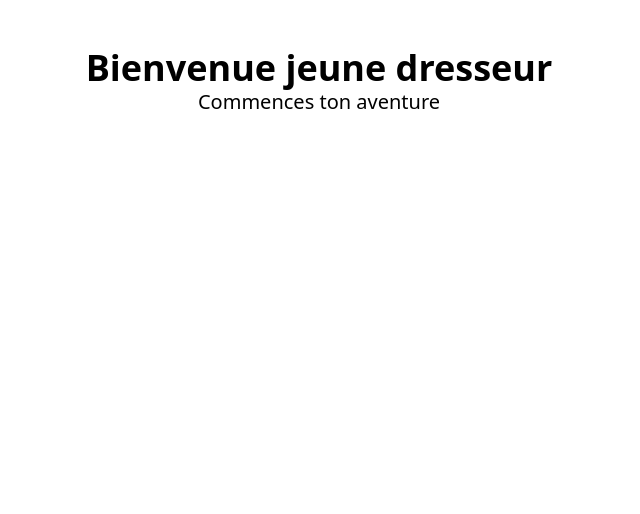
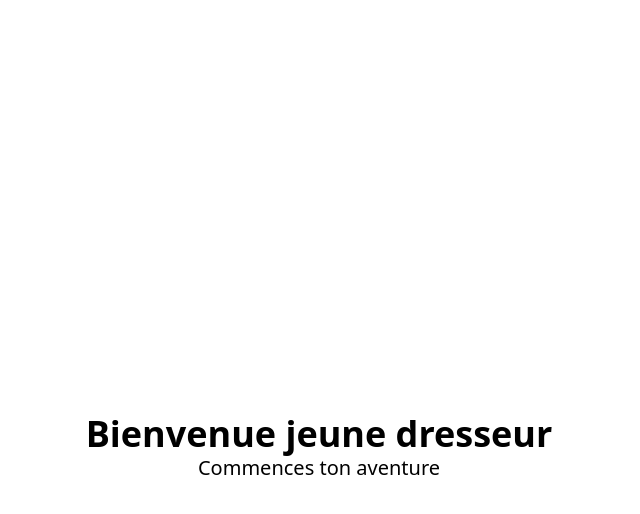
Before and after one commit to ReadyToDevNow/PokemonTrainer, a Vue app: page / in a window 1280 px wide. Shown: the top 514 px of the page, without its empty margins (321-961 px from the left). Built offline with nearby package versions, Linux system fonts and the light colour scheme.

Commit message:
feat(): Create PokeGame components

```diff
--- a/package.json
+++ b/package.json
@@ -12,6 +12,7 @@
   },
   "dependencies": {
     "@tailwindcss/vite": "^4.0.8",
+    "axios": "^1.7.9",
     "tailwindcss": "^4.0.8",
     "vue": "^3.5.13",
     "vue-router": "^4.5.0"
--- a/src/App.vue
+++ b/src/App.vue
@@ -3,6 +3,7 @@
 </script>
 
 <template>
+  <div>
     <header>
       <div class="wrapper">
         <nav></nav>
@@ -10,6 +11,7 @@
     </header>
 
     <RouterView />
+  </div>
 </template>
 
 <style scoped>
--- a/src/components/HomePage.vue
+++ b/src/components/HomePage.vue
@@ -1,8 +1,6 @@
 <template>
-  <div class="flex flex-col justify-center items-center">
-    <span class="font-bold text-4xl flex flex-col justify-center items-center">
-      Bienvenue jeune dresseur
-    </span>
+  <div class="min-h-screen flex flex-col justify-center items-center">
+    <span class="font-bold text-4xl flex flex-col"> Bienvenue jeune dresseur </span>
     <span class="text-xl">Commences ton aventure</span>
   </div>
 </template>
--- a/src/components/PokeGame.vue
+++ b/src/components/PokeGame.vue
@@ -0,0 +1,7 @@
+<template>
+  <div>PokeGame</div>
+</template>
+
+<script setup></script>
+
+<style></style>
--- a/src/router/index.js
+++ b/src/router/index.js
@@ -1,5 +1,6 @@
 import { createRouter, createWebHistory } from 'vue-router'
 import HomePage from '../components/HomePage.vue'
+import PokeGame from '@/components/PokeGame.vue'
 
 const router = createRouter({
   history: createWebHistory(import.meta.env.BASE_URL),
@@ -8,6 +9,11 @@ const router = createRouter({
       path: '/',
       name: 'home',
       component: HomePage,
+    },
+    {
+      path: '/',
+      name: 'game',
+      component: PokeGame,
     },
     /* {
       path: '/about',
```
Also changed, not shown: 1 other file (tests, documents, lock files or other folders). Lines whose indentation alone changed are shown as unchanged.
